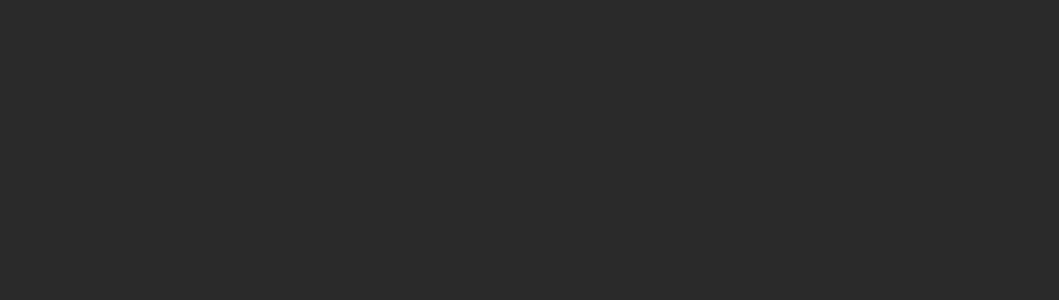
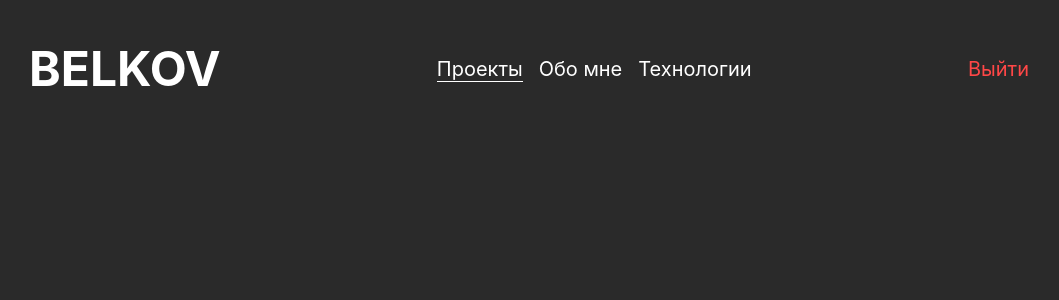
Before and after one commit to SkoroXoDTwo/portfolio-website-builder, a React (Create React App) app: page / in a window 1280 px wide. Shown: the top 300 px of the page, without its empty margins (111-1170 px from the left). Built offline with nearby package versions, Linux system fonts and the light colour scheme.

Commit message:
feat: создать компонент Header

```diff
--- a/package.json
+++ b/package.json
@@ -13,6 +13,8 @@
     "@types/react-dom": "^18.0.10",
     "react": "^18.2.0",
     "react-dom": "^18.2.0",
+    "react-router": "^6.8.1",
+    "react-router-dom": "^6.8.1",
     "react-scripts": "5.0.1",
     "sass": "^1.58.1",
     "scss": "^0.2.4",
--- a/src/components/App/App.scss
+++ b/src/components/App/App.scss
@@ -1,5 +1,4 @@
-.App {
-  padding-top: 80px;
+.app {
   margin: 0 auto;
   max-width: 1440px;
   width: 100%;
--- a/src/components/App/App.tsx
+++ b/src/components/App/App.tsx
@@ -1,9 +1,18 @@
 import './App.scss';
 
-function App() {
+import {
+  Routes,
+  Route,
+} from 'react-router-dom';
+
+import Project from '../../pages/Project';
+
+const App = () => {
   return (
-    <div className="App">
-
+    <div className="app">
+      <Routes>
+        <Route path="/" element={<Project />} />
+      </Routes>
     </div>
   );
 }
--- /dev/null
+++ b/src/components/Header/Header.scss
@@ -0,0 +1,56 @@
+.header {
+  width: 100%;
+  padding: 40px 140px;
+  display: flex;
+  justify-content: space-between;
+  align-items: center;
+
+  &__logo {
+    margin: 0;
+    padding: 0;
+    font-weight: 700;
+    font-size: 48px;
+    line-height: 58px;
+    color: #ffffff;
+    text-transform: uppercase;
+  }
+
+  &__menu-list {
+    margin: 0;
+    padding: 0;
+    list-style: none;
+    display: flex;
+    gap: 16px;
+    align-items: center;
+  }
+
+  &__menu-link {
+    margin: 0;
+    padding: 0;
+    border: none;
+    background: none;
+    font-weight: 400;
+    font-size: 20px;
+    line-height: 24px;
+    color: #ffffff;
+
+    &_active {
+      border-bottom: 1px solid #fff;
+    }
+  }
+
+  &__exit-btn {
+    margin: 0;
+    padding: 0;
+    border: none;
+    background: none;
+    font-weight: 400;
+    font-size: 20px;
+    line-height: 24px;
+    color: #ff4747;
+
+    &:hover {
+      cursor: pointer;
+    }
+  }
+}
--- /dev/null
+++ b/src/components/Header/Header.tsx
@@ -0,0 +1,42 @@
+import { FunctionComponent } from 'react';
+import { NavLink } from 'react-router-dom';
+import './Header.scss';
+
+type Props = {
+  logoTitle: string;
+}
+
+const Header: FunctionComponent<Props> = ({ logoTitle }) => {
+  return (
+    <header className="header">
+      <h1 className='header__logo'>{logoTitle}</h1>
+
+      <nav className='header__menu'>
+        <ul className='header__menu-list'>
+          <li>
+            <NavLink
+              to="/"
+              className={({ isActive }) =>
+              (`header__menu-link ${isActive ? "header__menu-link_active" : ''}`)
+            }
+            >
+              Проекты
+            </NavLink>
+          </li>
+          <li>
+            <NavLink to="/about" className='header__menu-link'>Обо мне</NavLink>
+          </li>
+          <li>
+            <NavLink to="/technologies" className='header__menu-link'>Технологии</NavLink>
+          </li>
+        </ul>
+      </nav>
+
+      <button className='header__exit-btn'>
+        Выйти
+      </button>
+    </header>
+  );
+}
+
+export default Header;
--- a/src/index.tsx
+++ b/src/index.tsx
@@ -5,12 +5,16 @@ import "./vendor/normalize.scss";
 import "./vendor/fonts.scss";
 import "./index.scss";
 import App from './components/App/App';
+import { HashRouter } from 'react-router-dom';
 
 const root = ReactDOM.createRoot(
   document.getElementById('root') as HTMLElement
 );
 root.render(
   <React.StrictMode>
-    <App />
+    <HashRouter>
+      <App />
+    </HashRouter>
+
   </React.StrictMode>
 );
--- /dev/null
+++ b/src/pages/Project.tsx
@@ -0,0 +1,12 @@
+import { FunctionComponent } from 'react';
+import Header from '../components/Header/Header';
+
+const Project: FunctionComponent = () => {
+  return (
+    <>
+      <Header logoTitle='belkov' />
+    </>
+  );
+}
+
+export default Project;
```
Also changed, not shown: 2 other files (tests, documents, lock files or other folders).
